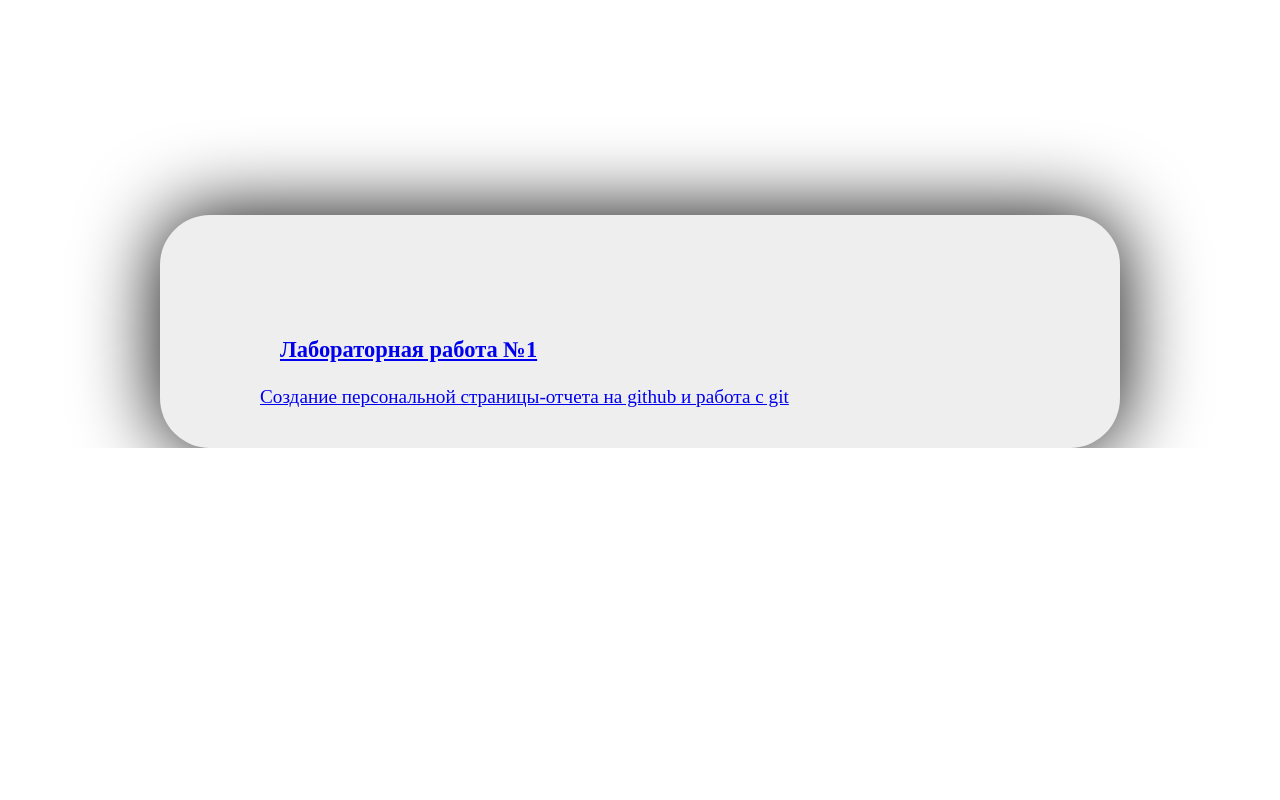
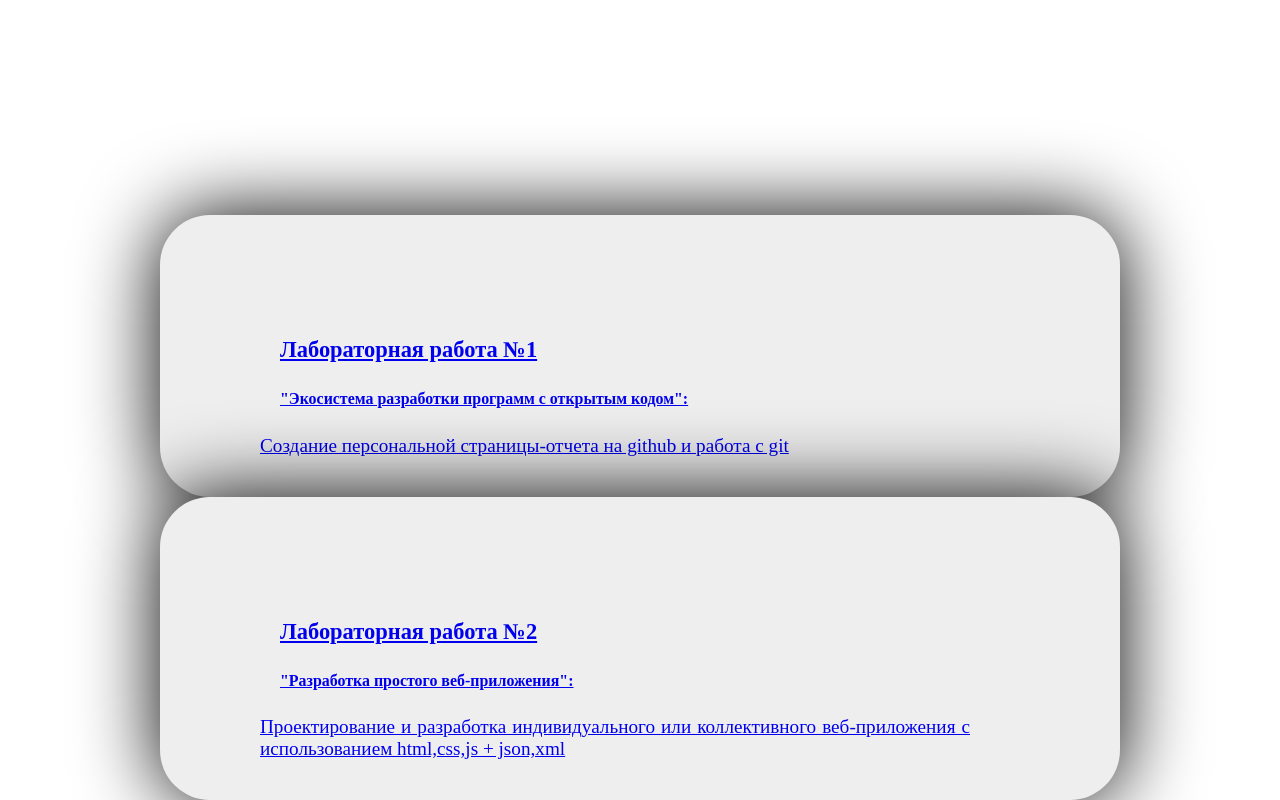
Before and after one commit to OAS301/OAS301.github.io, a plain HTML site: page index.html in a window 1280 px wide. Shown: the part 373-1173 px from the top of the page. Before the commit the page ends 821 px from the top, so only its background shows below. Drawn offline with Linux system fonts and the light colour scheme.

Commit message:
Update index.html

```diff
--- a/index.html
+++ b/index.html
@@ -26,7 +26,8 @@
 <div class="st1">
 <a onclick="javascript:document.getElementById('st2').style.display='block'" href="javascript:void(0)">
 	<h3>Лабораторная работа №1</h3>
-Создание персональной страницы-отчета на github и работа с git<br>
+	<h5><b>"Экосистема разработки программ с открытым кодом":</b></h5>
+	Создание персональной страницы-отчета на github и работа с git<br>
 <div id="st2" class="st2" style="display:none">
 <a style="cursor:hand;cursor:pointer;" onclick="document.getElementById('st2').style.display='none'"><p>Цели:</p>
 1. Зарегистрироваться на GitHub; <br>
@@ -34,5 +35,16 @@
 3. Загрузить персональную веб страницу-отчёт в репозиторий на GitHub.</a></div>
 </div>
 </section>
+	<section id="2">
+<div class="frame">
+<div class="st1">
+<a onclick="javascript:document.getElementById('st3').style.display='block'" href="javascript:void(0)">
+	<h3>Лабораторная работа №2</h3>
+	<h5><b>"Разработка простого веб-приложения":</b></h5>
+Проектирование и разработка индивидуального или коллективного веб-приложения с использованием html,css,js + json,xml
+</br>
+<div id="st3" class="st2" style="display:none">
+	</div>
+	</section>
 </body>
 </html>
```
